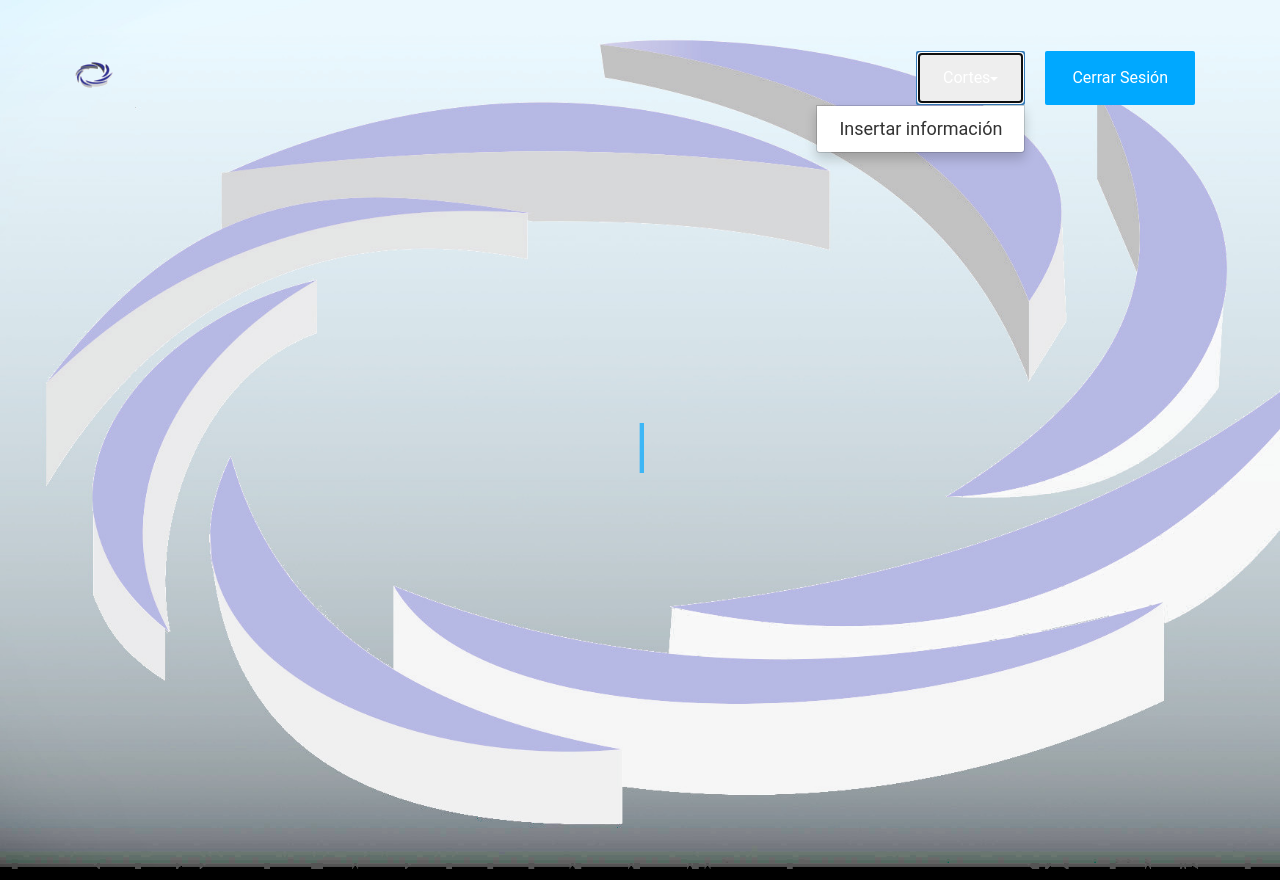
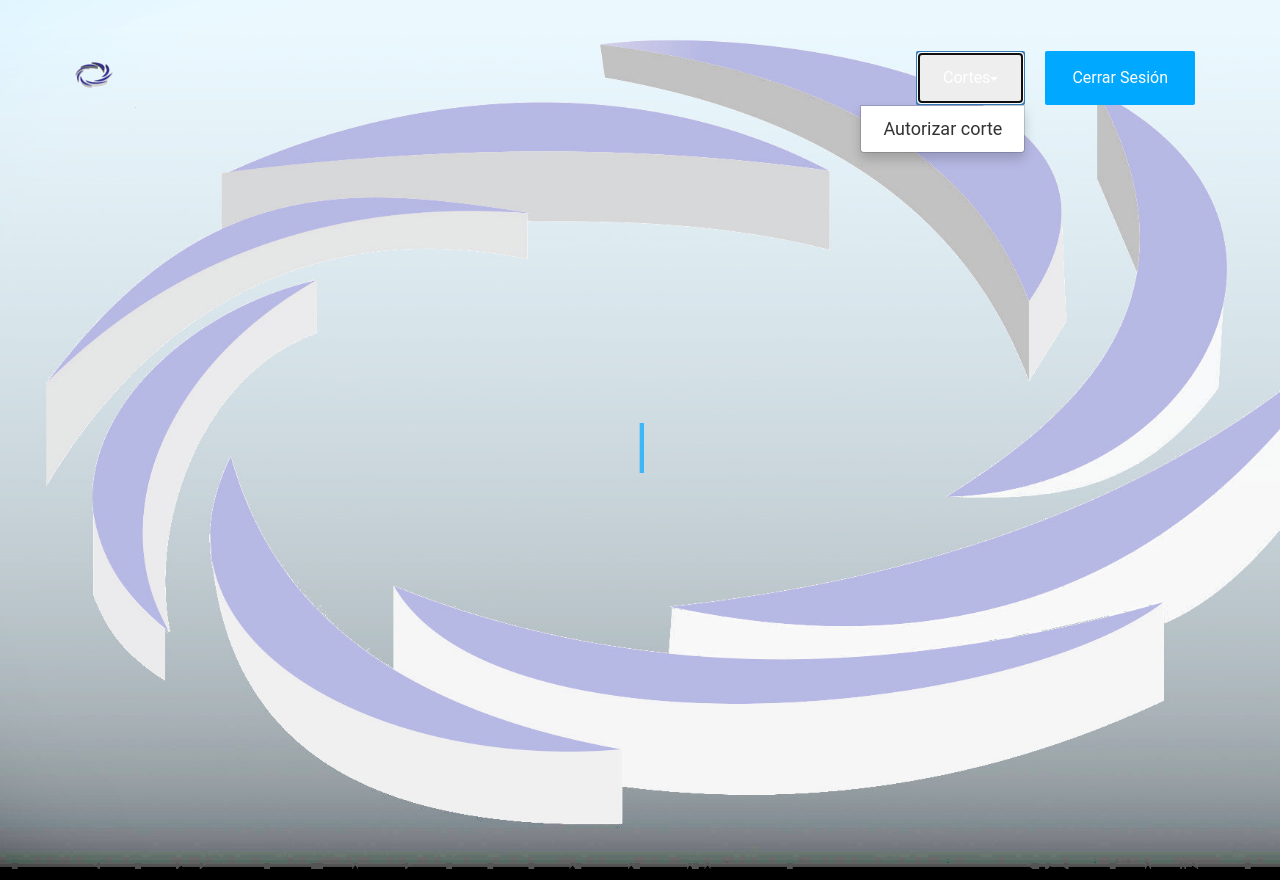
Before and after one commit to pag753/Lavados-Especiales, a CodeIgniter app: the page made by application/views/produccion/index.php in a window 1280 px wide, after a click on "Cortes". Run offline with CodeIgniter, Linux system fonts and the light colour scheme; the visitor is signed in with stand-in values (Sample User, id 1); data that the repository does not hold is empty.

Commit message:
COMMIT DEL 13 DE MARZO DE 2018

```diff
--- a/application/config/database.php
+++ b/application/config/database.php
@@ -75,7 +75,7 @@ $query_builder = TRUE;
 
 $db['default'] = array(
 	'dsn'			 => '',
-	'hostname' => '192.168.1.10',
+	'hostname' => '192.168.0.9',
 	'username' => 'root',
 	'password' => 'lavanderia',
 	'database' => 'lavanderia',
--- a/application/controllers/Produccion.php
+++ b/application/controllers/Produccion.php
@@ -26,7 +26,7 @@ class Produccion extends CI_Controller
 			$data['texto1']="El corte con folio ".$datos;
 			$data['texto2']="Se ha autorizado con éxito";
 		}
-		$this->load->view('produccion/index');/*
+		$this->load->view('produccion/index',$data);/*
 		$this->load->view('encabezado_principal');
 		$this->load->view('produccion_base');
 		$this->load->view('produccion_principal',$data);
@@ -106,7 +106,7 @@ class Produccion extends CI_Controller
 		$datos['datos_corte']=$entrada;
 		$datos['texto1']=$texto1;
 		$datos['texto2']=$texto2;
-		$this->load->view('produccion/cargarAutorizacion',$data);/*
+		$this->load->view('produccion/cargarAutorizacion',$datos);/*
 		$this->load->view('encabezado_principal');
 		$this->load->view('produccion_base');
 		$this->load->view('produccion_autorizacion_corte',$datos);
--- a/application/views/gestion/index.php
+++ b/application/views/gestion/index.php
@@ -73,7 +73,6 @@ defined('BASEPATH') OR exit('No direct script access allowed');
             </li>
             <li><a href="<?php echo base_url()?>index.php/gestion/reportes" class="btn btn-blue">Reportes</a></li>
             <li><a href="<?php echo base_url()?>index.php/gestion/cambiarPass" class="btn btn-blue">Cambiar Contraseña</a></li>
-
             <?php if ($_SESSION['id']==5): ?>
               <li><a href="<?php echo base_url()?>index.php/root/" class="btn btn-blue">Regresar</a></li>
             <?php endif ?>
--- a/application/views/produccion/index.php
+++ b/application/views/produccion/index.php
@@ -68,16 +68,15 @@ defined('BASEPATH') OR exit('No direct script access allowed');
             <li class="dropdown">
               <a href="#" class="btn btn-blue" data-toggle="dropdown" role="button" aria-haspopup="true" aria-expanded="false">Cortes<span class="caret"></span></a>
               <ul class="dropdown-menu">
-                <li><a href="<?php echo base_url()?>index.php/operario/alta" class="btn btn-gray">Insertar información</a></li>
+                <li><a href="<?php echo base_url()?>index.php/produccion/autorizar" class="btn btn-gray">Autorizar corte</a></li>
               </ul>
             </li>
             <?php if ($_SESSION['id']==5): ?>
               <li><a href="<?php echo base_url()?>index.php/root/" class="btn btn-blue">Regresar</a></li>
             <?php endif ?>
-            <li><a href="<?php echo base_url()?>index.php/operario/cerrar_sesion" class="btn btn-blue">Cerrar Sesión</a></li>
+            <li><a href="<?php echo base_url()?>index.php/produccion/cerrar_sesion" class="btn btn-blue">Cerrar Sesión</a></li>
           </ul>
         </div>
-        <!-- /.navbar-collapse -->
       </div>
     </nav>
     <div class="container">
--- a/application/views/welcome/index.php
+++ b/application/views/welcome/index.php
@@ -5,7 +5,6 @@ defined('BASEPATH') OR exit('No direct script access allowed');
 <html>
 <head>
   <title>Lavados especiales</title>
-
   <meta charset="utf-8">
   <meta http-equiv="X-UA-Compatible" content="IE=edge"/>
   <meta name="viewport" content="width=device-width, initial-scale=1"/>
@@ -27,7 +26,6 @@ defined('BASEPATH') OR exit('No direct script access allowed');
   <link rel="stylesheet" type="text/css" href="<?php echo base_url()?>css/cardio.css"/>
   <link rel="stylesheet" type="text/css" href="<?php echo base_url()?>fonts/font-awesome-4.1.0/css/font-awesome.min.css"/>
   <link rel="stylesheet" type="text/css" href="<?php echo base_url()?>fonts/eleganticons/et-icons.css"/>
-
   <script src="<?php echo base_url()?>js/tcal.js"></script>
   <script src="<?php echo base_url()?>js/jquery-1.12.4.js"></script>
   <script src="<?php echo base_url()?>js/bootstrap.min.js"></script>
```
Also changed, not shown: application/controllers/Welcome.php (+2 -8 lines). Lines whose indentation alone changed are shown as unchanged.
